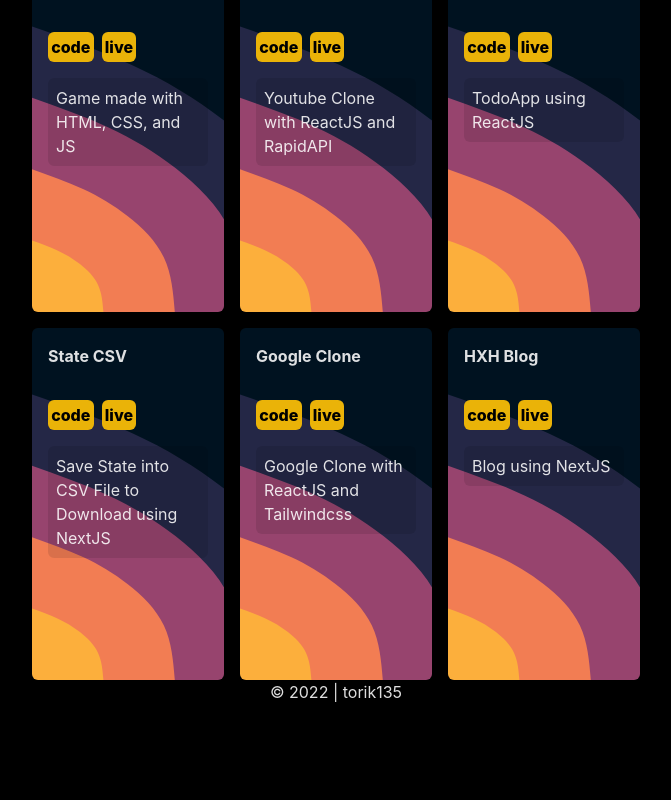
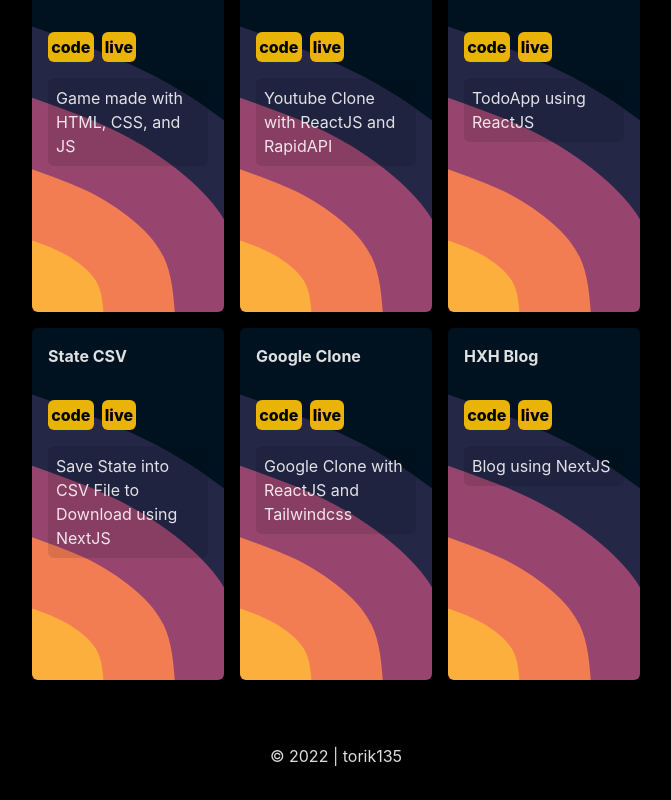
Before and after one commit to torik135/web-portofolio-react, a React (Vite) app: page / in a window 1280 px wide. Shown: the part 1372-2172 px from the top of the page, without its empty margins (304-975 px from the left). Before the commit the page ends 2076 px from the top, so only its background shows below. Built offline with nearby package versions, Linux system fonts and the light colour scheme.

Commit message:
add: margin top and padding

```diff
--- a/src/App.tsx
+++ b/src/App.tsx
@@ -15,7 +15,7 @@ const App: React.FC = () => {
       <section className='min-h-[100vh]'>
         <ProjectsSkills />
       </section>
-      <section className='text-center'>
+      <section className='text-center mt-[2rem] p-[2rem]'>
         <footer>&copy; {year} | torik135</footer>
       </section>
     </main>
```
